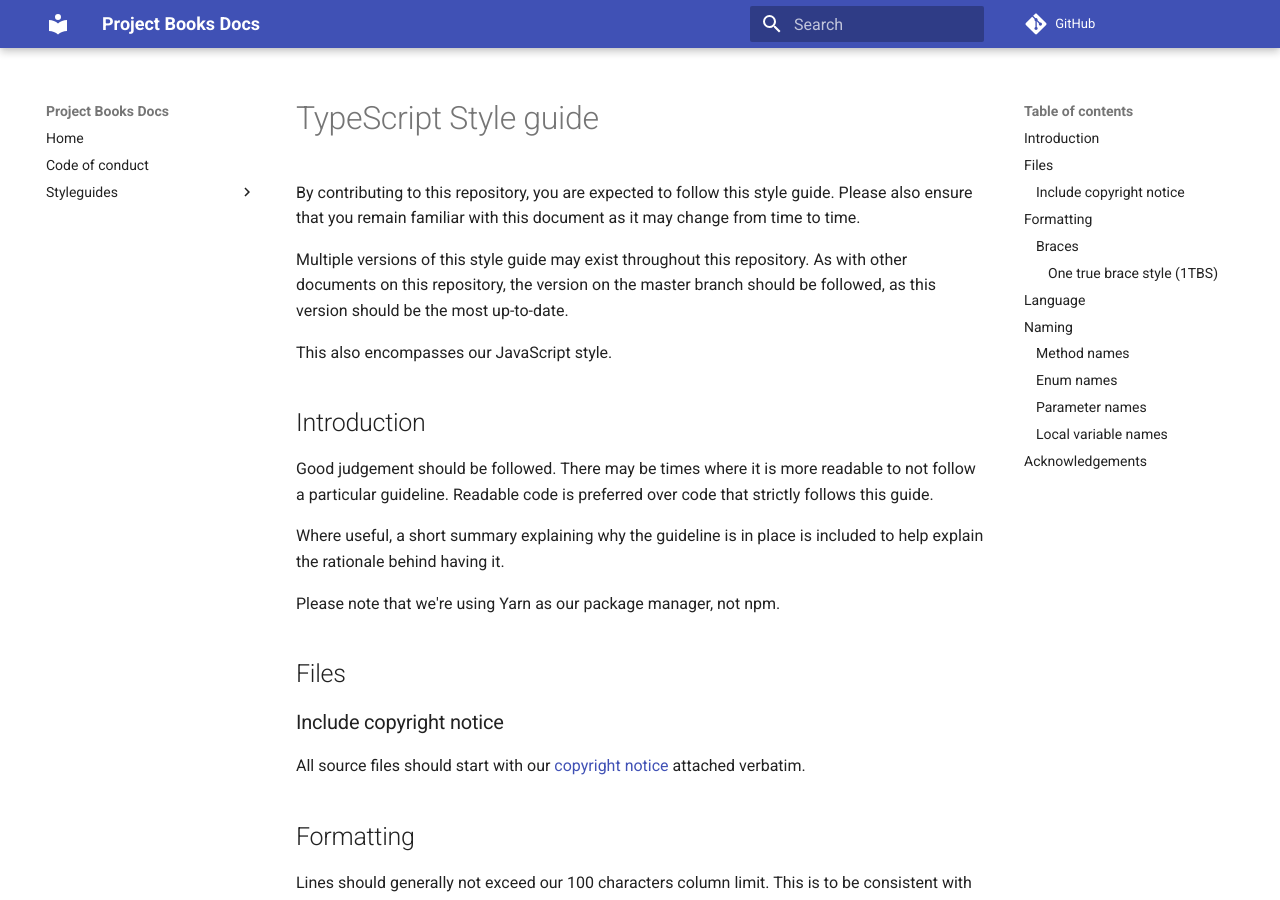
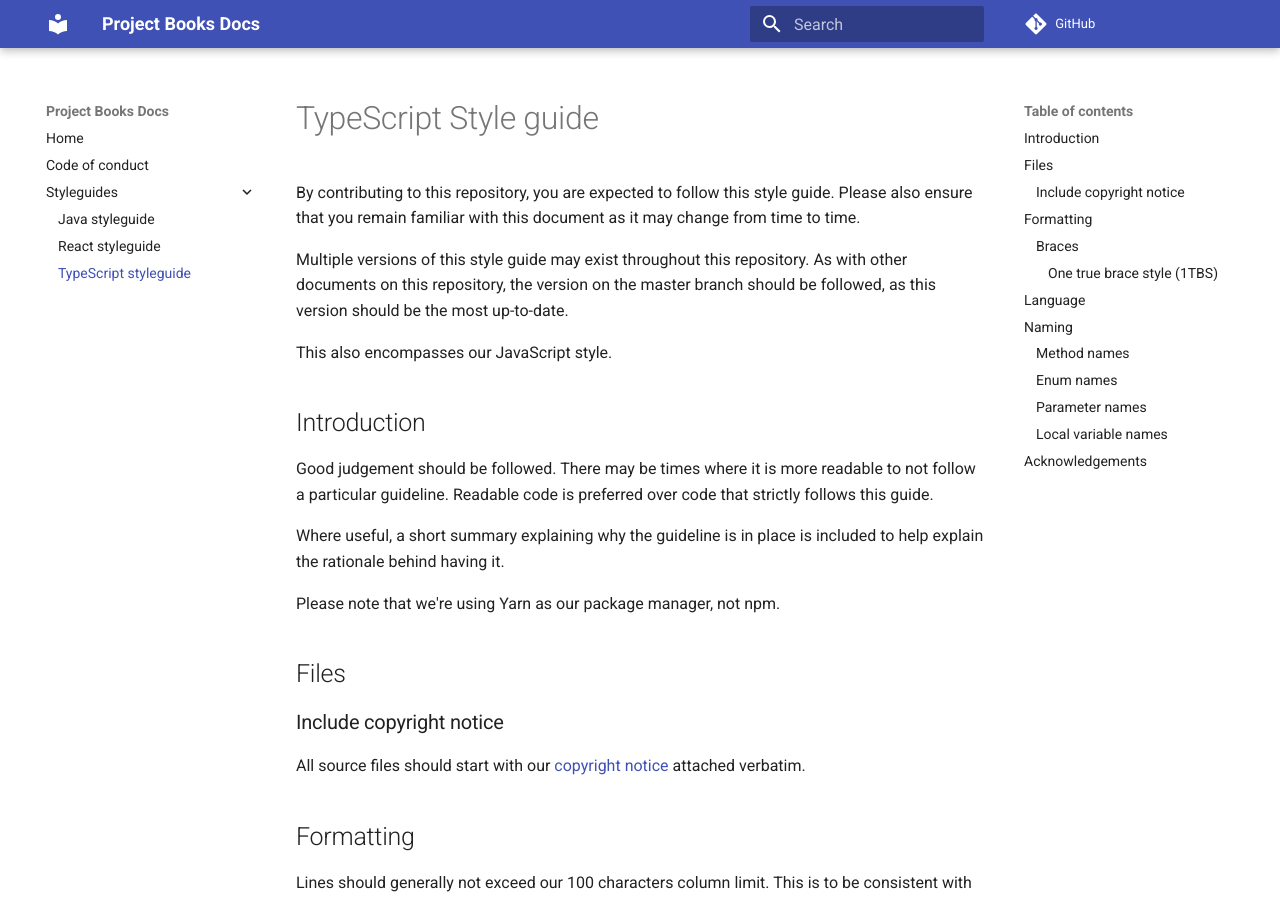
Before and after one commit to Project-Books/project-books.github.io, an MkDocs documentation site: the page built from docs/typescript-styleguide.md, in a window 1280 px wide and 900 px high. Built offline with MkDocs 1.6.1 and Material for MkDocs 9.7.7, drawn with Linux system fonts in a browser that asks for light colours.

Commit message:
Add TypeScript styleguide to nav

```diff
--- a/mkdocs.yml
+++ b/mkdocs.yml
@@ -7,5 +7,6 @@ nav:
   - Styleguides:
           - Java styleguide: java-styleguide.md
           - React styleguide: react-styleguide.md
+          - TypeScript styleguide: typescript-styleguide.md
 theme:
         name: material
```
